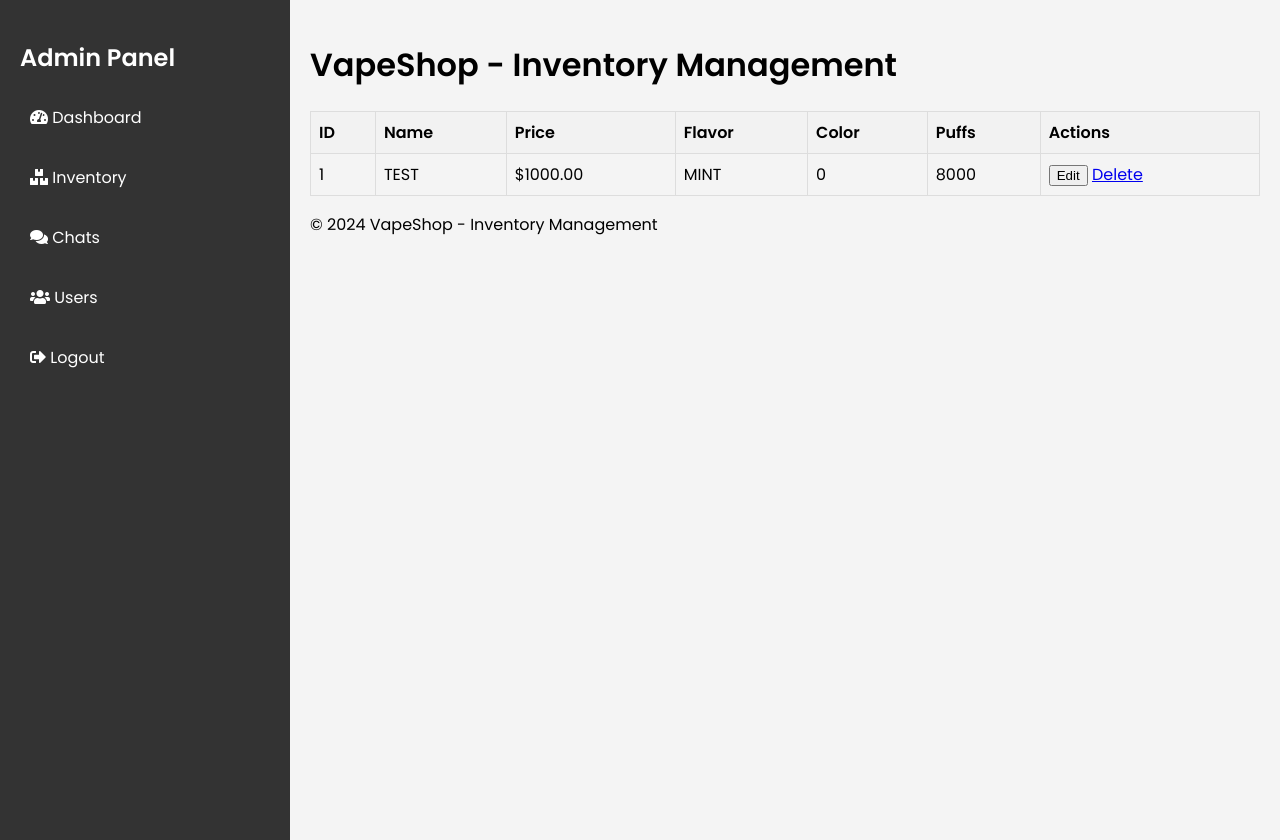
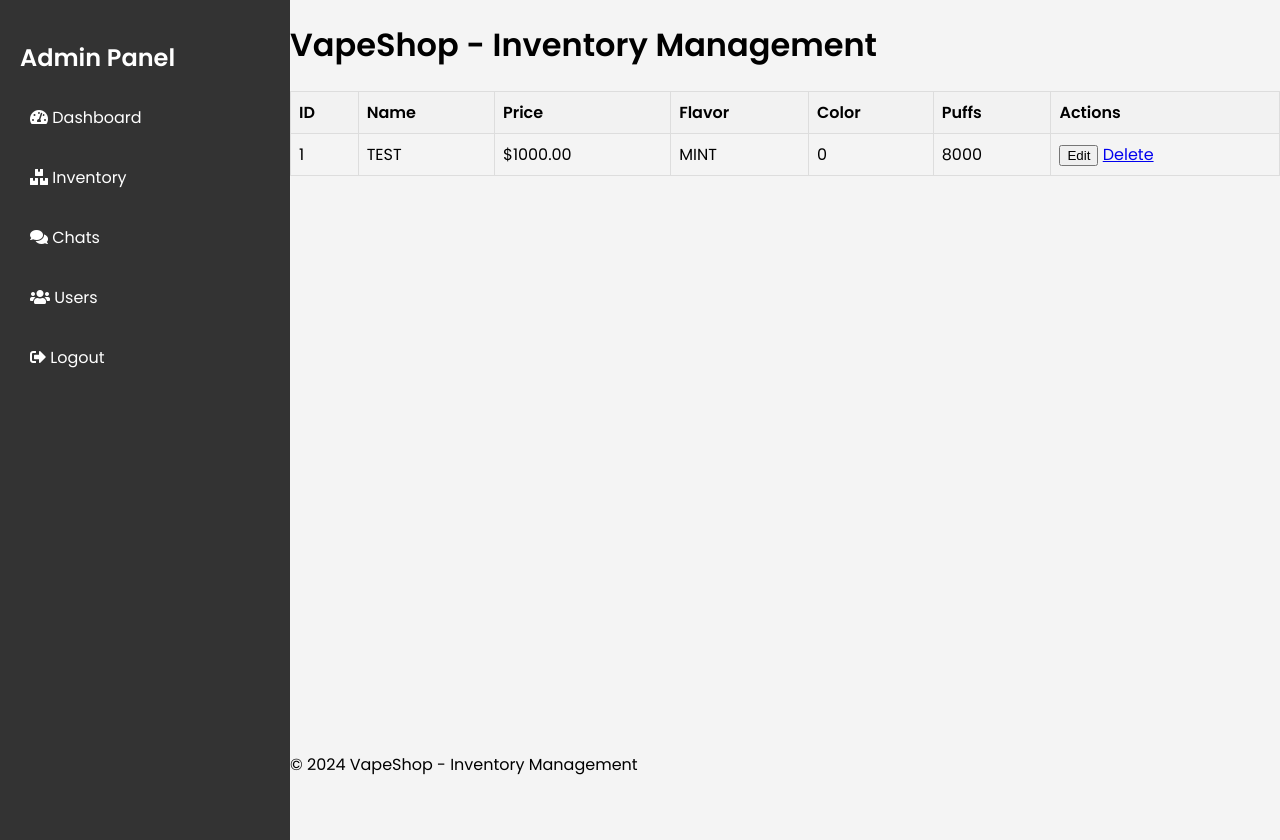
Before and after one commit to Travsmakoy/wb, a PHP site: page /su/inventory.php in a window 1280 px wide. Run offline with PHP 8.4, Linux system fonts and the light colour scheme; a user stored in the database is signed in; data comes from the database, SQL or seed files in the repository.

Commit message:
much better styles

```diff
--- a/su/inventory.php
+++ b/su/inventory.php
@@ -85,8 +85,11 @@ $products = $result->fetch_all(MYSQLI_ASSOC);
         }
         .content {
             flex: 1;
-            padding: 20px;
 
+
+        }
+        .divin{
+            padding-bottom: 35rem;
         }
         .success {
             color: #28a745;
@@ -158,6 +161,7 @@ $products = $result->fetch_all(MYSQLI_ASSOC);
 
     <!-- Content -->
     <div class="content">
+        <div class="divin">
         <header>
             <h1>VapeShop - Inventory Management</h1>
         </header>
@@ -193,6 +197,7 @@ $products = $result->fetch_all(MYSQLI_ASSOC);
                 <?php endforeach; ?>
             </tbody>
         </table>
+        </div>
 
         <div id="editForm" class="edit-form">
             <h2>Edit Product</h2>
```
